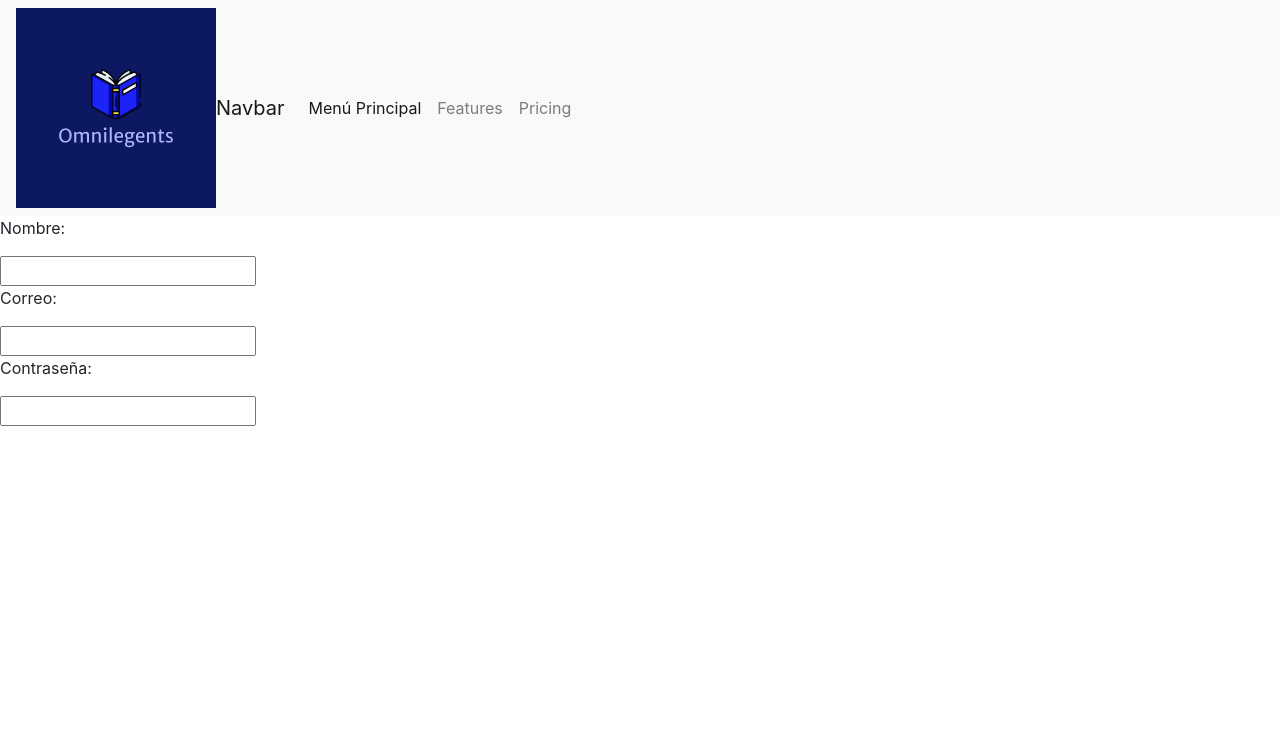
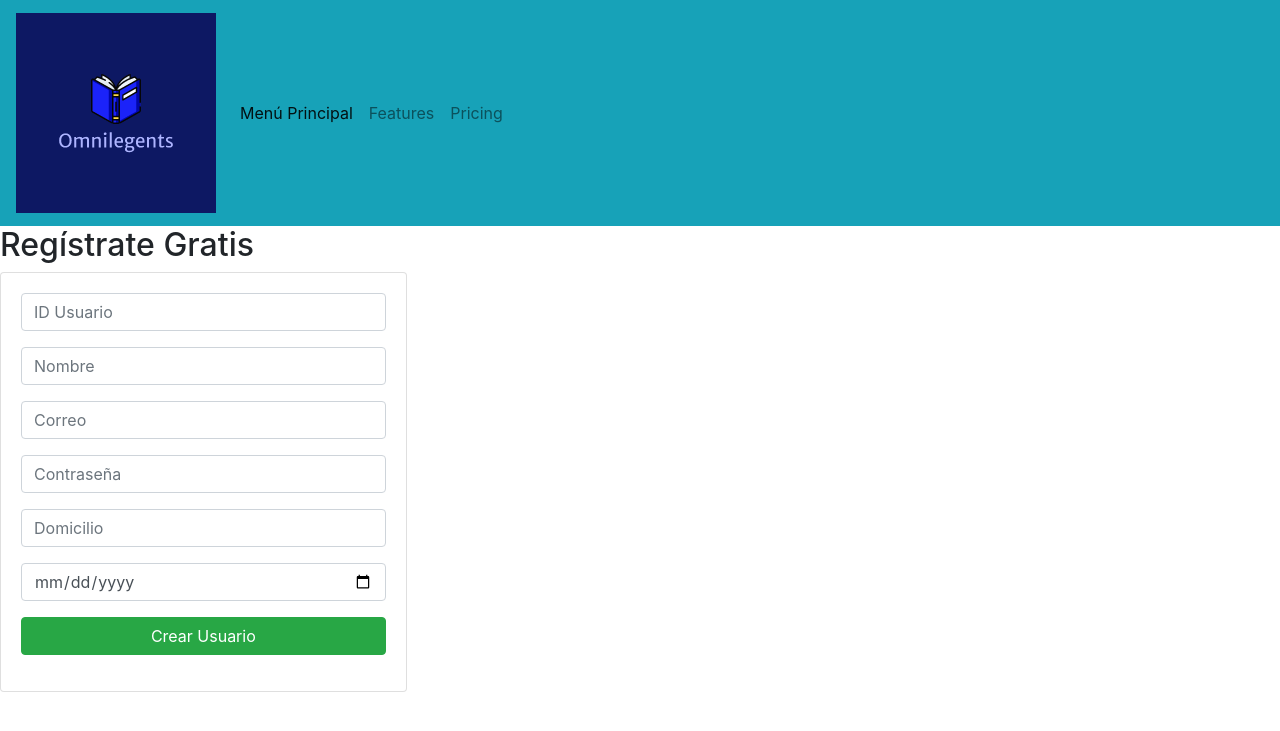
Before and after one commit to jmcamargoh/Omnilegents, a Django app: page /registro/ in a window 1280 px wide. Shown: the top 731 px of the page. Run offline with Django 4.2, Linux system fonts and the light colour scheme.

Commit message:
Registro de Usuarios sin redireccionamiento

```diff
--- a/Omni/templates/base.html
+++ b/Omni/templates/base.html
@@ -23,9 +23,8 @@
 
     <header id="header">
 
-        <nav class="navbar navbar-expand-lg navbar-light bg-light">
-            <img class="logo" src="{% static 'app/img/loguito.png' %}" alt="logo">
-            <a class="navbar-brand" href="#">Navbar</a>
+        <nav class="navbar navbar-expand-lg navbar-light bg-info">
+            <a class="navbar-brand" href="{% url 'home' %}"><img class="logo" src="{% static 'app/img/loguito.png' %}" alt="logo"> </a>
             <button class="navbar-toggler" type="button" data-toggle="collapse" data-target="#navbarNav" aria-controls="navbarNav" aria-expanded="false" aria-label="Toggle navigation">
               <span class="navbar-toggler-icon"></span>
             </button>
--- a/Omni/templates/registro.html
+++ b/Omni/templates/registro.html
@@ -9,15 +9,43 @@
 
 {% block contenido %}
 
-    <div class="registrador">
-        <p>Nombre: </p>
-        <input type="text" name="nombre_registro"/>
+    <div class="row">
+        <div class="col-sm-12 col-md-6 col-lg-4 col-xl-4">
+            <h2>Regístrate Gratis</h2>
+            <div class="card">
+                <div class="card-body">
+                    <form action="/registrarUsuario/" method="POST">    {% csrf_token %}
+                        <div class="form-group">
+                            <input type="text" id="numId_Usuario" name="numIdUsuario" class="form-control" placeholder="ID Usuario" minlength="1" maxlength="3" required>
+                        </div>
 
-        <p>Correo: </p>
-        <input type="text" name="correo_registro"/>
+                        <div class="form-group">
+                            <input type="text" id="txtNombreUs" name="txtNombreUs" class="form-control" placeholder="Nombre" minlength="3" maxlength="50" required>
+                        </div>
 
-        <p>Contraseña: </p>
-        <input type="text" name="contraseña_registro"/>
+                        <div class="form-group">
+                            <input type="text" id="txtCorreoUs" name="txtCorreoUs" class="form-control" placeholder="Correo" minlength="10" maxlength="50" required>
+                        </div>
+
+                        <div class="form-group">
+                            <input type="text" id="txtPassword" name="txtPassword" class="form-control" placeholder="Contraseña" minlength="6" maxlength="20" required>
+                        </div>
+
+                        <div class="form-group">
+                            <input type="text" id="txtDomicilio" name="txtDomicilio" class="form-control" placeholder="Domicilio" minlength="10" maxlength="50">
+                        </div>
+
+                        <div class="form-group">
+                            <input type="date" id="dateNacimiento" name="dateNacimiento" class="form-control" placeholder="Fecha de Nacimiento" minlength="8" maxlength="8" required>
+                        </div>
+
+                        <div class="form-group">
+                            <button type="submit" class="btn btn-success btn-block text-white">Crear Usuario</button>
+                        </div>
+                    </form>
+                </div>
+            </div>
+        </div>
     </div>
 
 {% endblock %}
--- a/Omni/views.py
+++ b/Omni/views.py
@@ -1,5 +1,6 @@
-from django.shortcuts import render
+from django.shortcuts import render, redirect
 from django.http import HttpResponse
+from .models import Usuario
 
 # Create your views here.
 
@@ -18,4 +19,16 @@ def mislibros(request):
 def registro(request):
     return render (request, 'registro.html') #página de registro
 
+def registrarUsuario(request):
+    id_Usuario=request.POST['numIdUsuario']
+    nombre_usuario=request.POST['txtNombreUs']
+    correo=request.POST['txtCorreoUs']
+    password=request.POST['txtPassword']
+    domicilio=request.POST['txtDomicilio']
+    fecha_nacimiento=request.POST['dateNacimiento']
+
+    usuario=Usuario.objects.create(id_Usuario=id_Usuario, nombre_usuario=nombre_usuario, correo=correo, password=password, domicilio=domicilio, fecha_nacimiento=fecha_nacimiento)
+
+    return redirect ('home/')
+
 #Pendiente: Login, se trabajará mas adelante
--- a/Omnilegents/urls.py
+++ b/Omnilegents/urls.py
@@ -24,4 +24,5 @@ urlpatterns = [
     path("libros/", OmniViews.libros, name="libros"), #Para acceder a esta es el mismo enlace con /libros
     path("mislibros/", OmniViews.mislibros, name='mislibros'),
     path('registro/', OmniViews.registro, name="registro"),
+    path('registrarUsuario/', OmniViews.registrarUsuario),
 ]
```
Also changed, not shown: Omnilegents.db.
